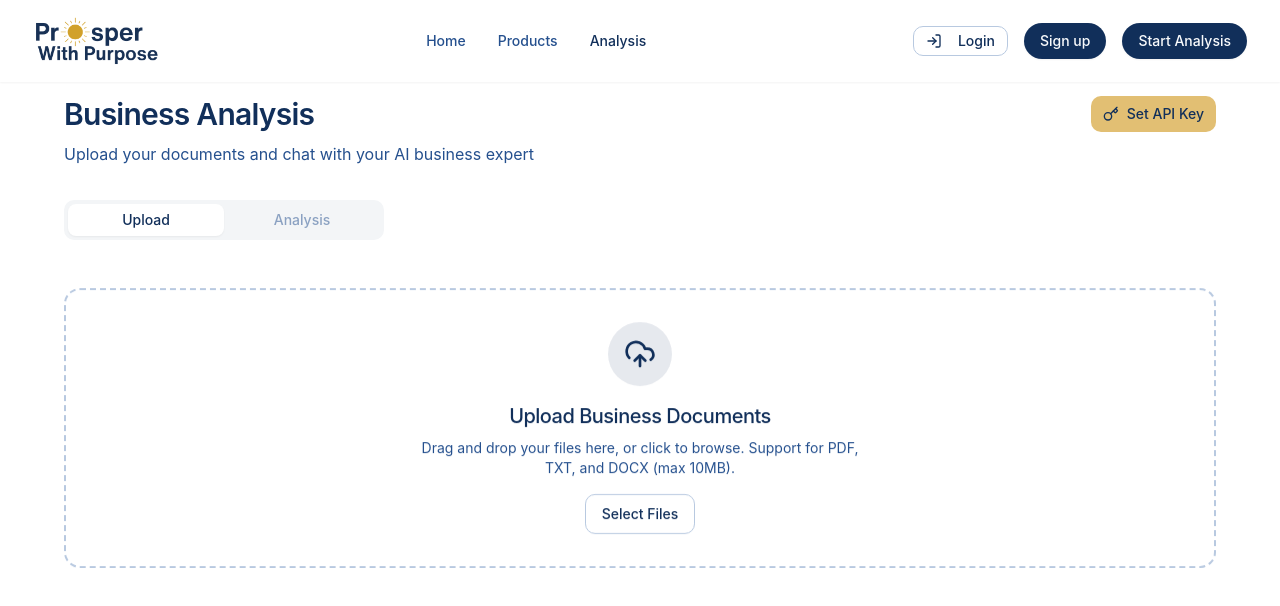
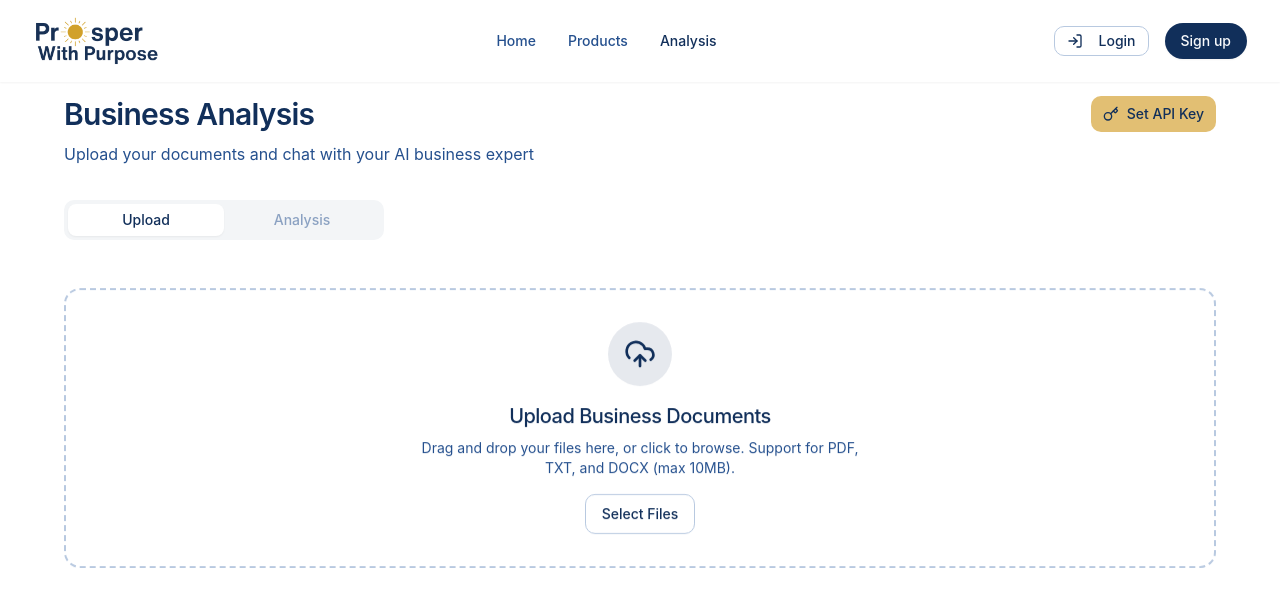
Before and after one commit to Josh-series-a/pwp-template, a React (Vite) app: page /chat in a window 1280 px wide. Shown: the top 606 px of the page. Built offline with nearby package versions, Linux system fonts and the light colour scheme.

Commit message:
Remove unused code

```diff
--- a/src/components/Header.tsx
+++ b/src/components/Header.tsx
@@ -1,4 +1,3 @@
-
 import React, { useState, useEffect } from 'react';
 import { Link, useLocation } from 'react-router-dom';
 import { cn } from "@/lib/utils";
@@ -101,17 +100,6 @@ const Header = () => {
               </Link>
             </>
           )}
-          <Link
-            to="/chat"
-            state={{ startAnalysis: true }}
-            className={cn(
-              "px-4 py-2 rounded-full text-sm font-medium",
-              "bg-primary text-primary-foreground shadow-sm",
-              "hover:bg-primary/90 smooth-transition"
-            )}
-          >
-            Start Analysis
-          </Link>
         </div>
       </div>
 
@@ -159,18 +147,6 @@ const Header = () => {
                 </Link>
               </>
             )}
-            <Link
-              to="/chat"
-              state={{ startAnalysis: true }}
-              className={cn(
-                "px-4 py-2 rounded-full text-sm font-medium text-center",
-                "bg-primary text-primary-foreground shadow-sm",
-                "hover:bg-primary/90 smooth-transition"
-              )}
-              onClick={() => setIsMobileMenuOpen(false)}
-            >
-              Start Analysis
-            </Link>
           </div>
         </div>
       )}
```
